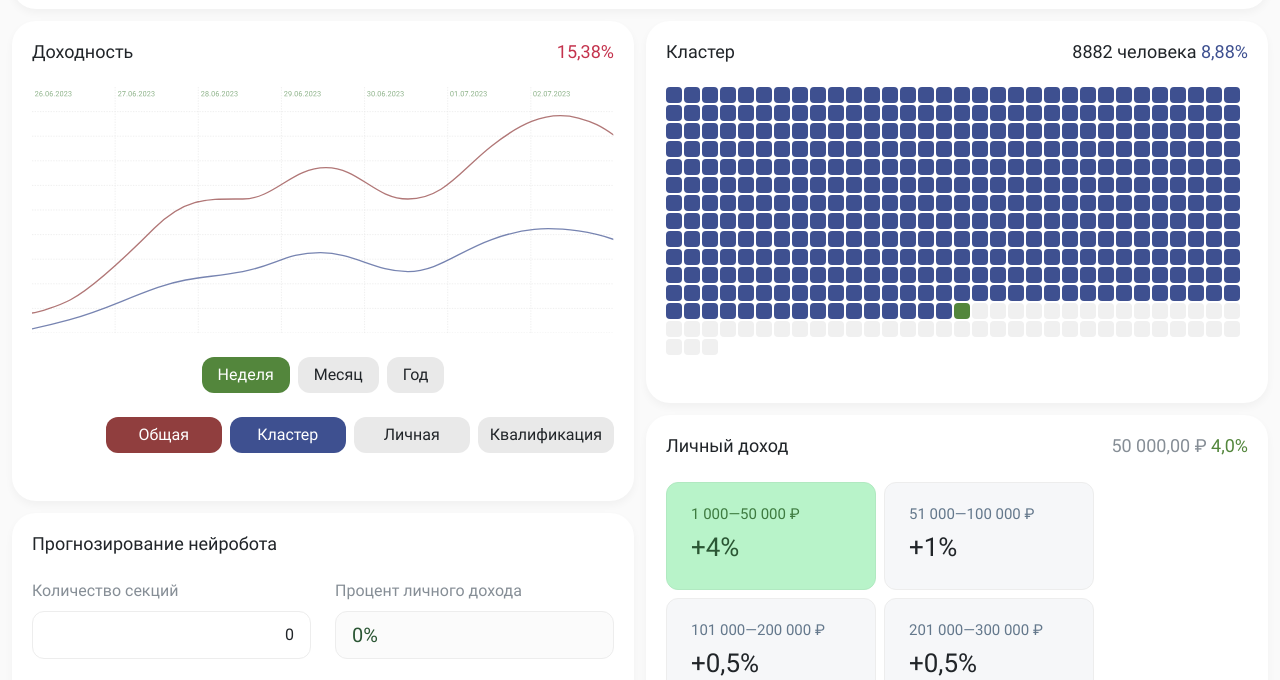
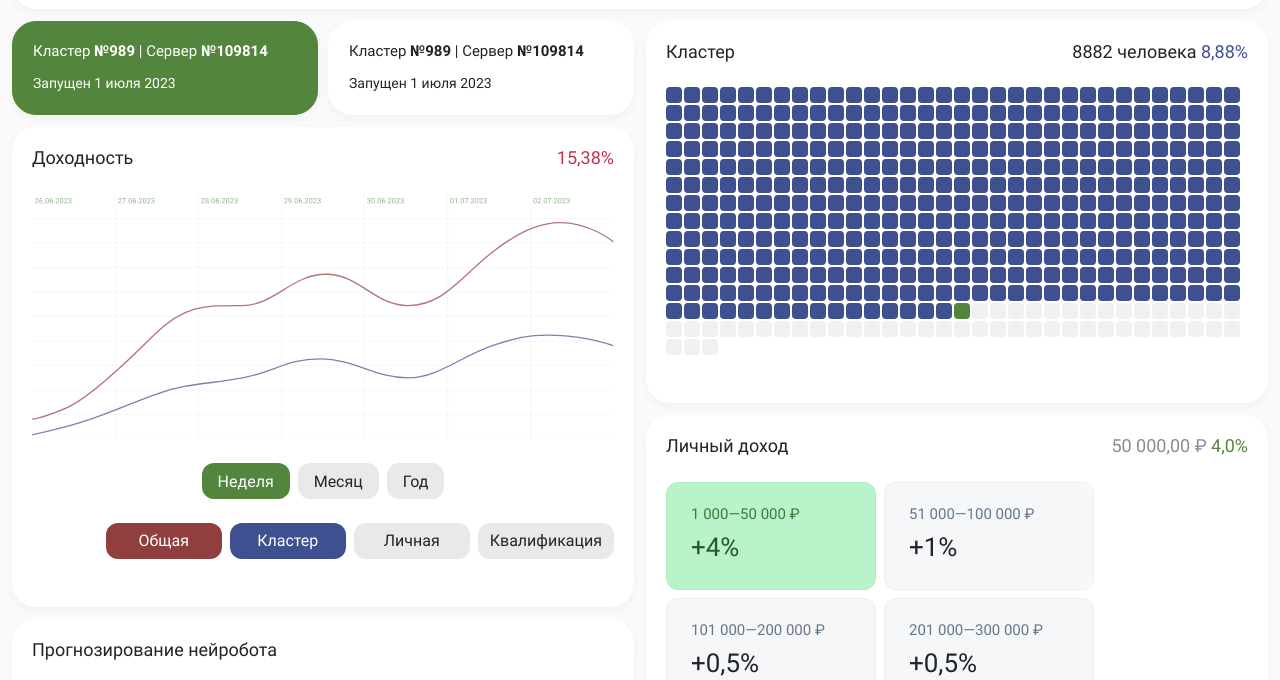
Before and after one commit to mazax1ct/one-shop-cluster, a website: page src/cluster.html in a window 1280 px wide. Shown: the part 54-734 px from the top of the page. Drawn offline with nearby package versions, Linux system fonts and the light colour scheme; files that its build step writes are made by us from their sources; a web font is replaced by a local one.

Commit message:
clusters menu

```diff
--- a/src/cluster.html
+++ b/src/cluster.html
@@ -15,6 +15,51 @@
     //= template/fonts_preload.html
 
     <link rel="stylesheet" href="css/style.css" />
+
+    <style>
+        .clusters-menu {
+            display: flex;
+            flex-wrap: wrap;
+            gap: 10px;
+        }
+
+        .clusters-menu .box {
+            border: 1px solid var(--box_bg);
+            color: var(--darker);
+            flex-grow: 1;
+            transition: background-color 0.3s, border-color 0.3s;
+        }
+
+        @media(min-width: 768px) {
+            .clusters-menu .box {
+                width: calc(100% / 2 - 10px / 2);
+            }
+        }
+
+        .clusters-menu .box:hover {
+            background-color: #f6f7f9;
+            border-color: var(--light_grey);
+        }
+
+        .clusters-menu .box.is-active {
+            border-color: var(--brand_green);
+            background-color: var(--brand_green);
+            border-color: var(--brand_green);
+            color: #fff;
+        }
+
+        .clusters-menu .box .box__title {
+            font-size: 15px;
+        }
+
+        .clusters-menu .box .box__title span {
+            white-space: nowrap;
+        }
+
+        .clusters-menu .box .box__small {
+            font-size: 14px;
+        }
+    </style>
 </head>
 
 <body>
@@ -23,6 +68,22 @@
     <main class="content">
         <div class="columns">
             <div>
+                <div class="clusters-menu">
+                    <a class="box is-active" href="#">
+                        <div class="box__title-block">
+                            <p class="box__title"><span>Кластер <b>№989</b></span> | <span>Сервер <b>№109814</b></span></p>
+                            <p class="box__small">Запущен 1 июля 2023</p>
+                        </div>
+                    </a>
+
+                    <a class="box" href="#">
+                        <div class="box__title-block">
+                            <p class="box__title"><span>Кластер <b>№989</b></span> | <span>Сервер <b>№109814</b></span></p>
+                            <p class="box__small">Запущен 1 июля 2023</p>
+                        </div>
+                    </a>
+                </div>
+
                 <div class="box box--type_1">
                     <div class="box__title-block">
                         <p class="box__title">Доходность</p>
@@ -77,7 +138,7 @@
                                     <p class="field-title">Число людей в кластере <small class="red">(макс. 10000)*</small></p>
 
                                     <label class="input">
-                                        <input id="cluster_members" class="js-number-mask input__input" type="text" value="0" data-inputmask-max="10000">
+                                        <input id="cluster_members" class="js-number-mask input__input" type="text" value="0" data-max="10000">
                                     </label>
                                 </div>
 
--- /dev/null
+++ b/src/css/_clusters-menu.scss
@@ -0,0 +1,39 @@
+.clusters-menu {
+    display: flex;
+    flex-wrap: wrap;
+    gap: 10px;
+
+    .box {
+        border: 1px solid var(--box_bg);
+        color: var(--darker);
+        flex-grow: 1;
+        transition: background-color 0.3s, border-color 0.3s;
+        @media(min-width: 768px) {
+            width: calc(100% / 2 - 10px / 2);
+        }
+
+        &:hover {
+            background-color: #f6f7f9;
+            border-color: var(--light_grey);
+        }
+
+        &.is-active {
+            border-color: var(--brand_green);
+            background-color: var(--brand_green);
+            border-color: var(--brand_green);
+            color: #fff;
+        }
+    }
+
+    .box__title {
+        font-size: 15px;
+
+        span {
+            white-space: nowrap;
+        }
+    }
+
+    .box__small {
+        font-size: 14px;
+    }
+}
--- /dev/null
+++ b/src/css/clusters-menu.css
@@ -0,0 +1,42 @@
+.clusters-menu {
+  display: flex;
+  flex-wrap: wrap;
+  gap: 10px;
+}
+
+.clusters-menu .box {
+  border: 1px solid var(--box_bg);
+  color: var(--darker);
+  flex-grow: 1;
+  transition: background-color 0.3s, border-color 0.3s;
+}
+
+@media(min-width: 768px) {
+  .clusters-menu .box {
+    width: calc(100% / 2 - 10px / 2);
+  }
+}
+
+.clusters-menu .box:hover {
+  background-color: #f6f7f9;
+  border-color: var(--light_grey);
+}
+
+.clusters-menu .box.is-active {
+  border-color: var(--brand_green);
+  background-color: var(--brand_green);
+  border-color: var(--brand_green);
+  color: #fff;
+}
+
+.clusters-menu .box .box__title {
+  font-size: 15px;
+}
+
+.clusters-menu .box .box__title span {
+  white-space: nowrap;
+}
+
+.clusters-menu .box .box__small {
+  font-size: 14px;
+}
--- a/src/css/style.scss
+++ b/src/css/style.scss
@@ -23,5 +23,5 @@
 @import "_arenda.scss";
 @import "_request.scss";
 @import "_history-list.scss";
-@import "_forecast.scss";
+@import "_forecast.scss"; //@import "_clusters-menu.scss";
 @import "_footer.scss";
--- a/src/js/forecast.js
+++ b/src/js/forecast.js
@@ -7,6 +7,10 @@ function qualifyInit () {
 function clusterInit () {
   var max_limit_cluster_members = 10000,
       max_limit_cluster_percent = 10;
+
+  if($('#cluster_members').val() > parseInt($('#cluster_members').attr('data-max'))) {
+      $('#cluster_members').val(parseInt($('#cluster_members').attr('data-max')));
+  }
 
   var cluster_percent = ($('#cluster_members').val() / max_limit_cluster_members * 100);
 
@@ -119,11 +123,11 @@ $(document).ready(function() {
   $('#cluster_members').val('0');
 });
 
-$(document).on('change', '#sections_qnt', function () {
+$(document).on('change, keyup', '#sections_qnt', function () {
   sectionsInit();
 });
 
-$(document).on('change', '#cluster_members', function () {
+$(document).on('change, keyup', '#cluster_members', function () {
   clusterInit();
 });
 
```
Also changed, not shown: build/cluster.html, build/css/clusters-menu.css (added), build/js/forecast.js.
